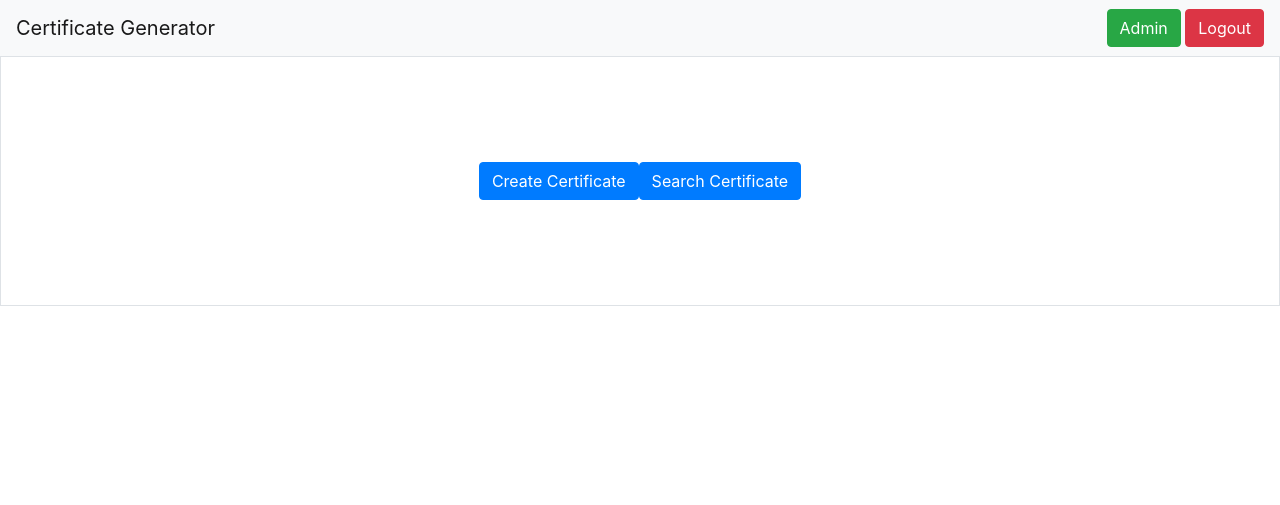
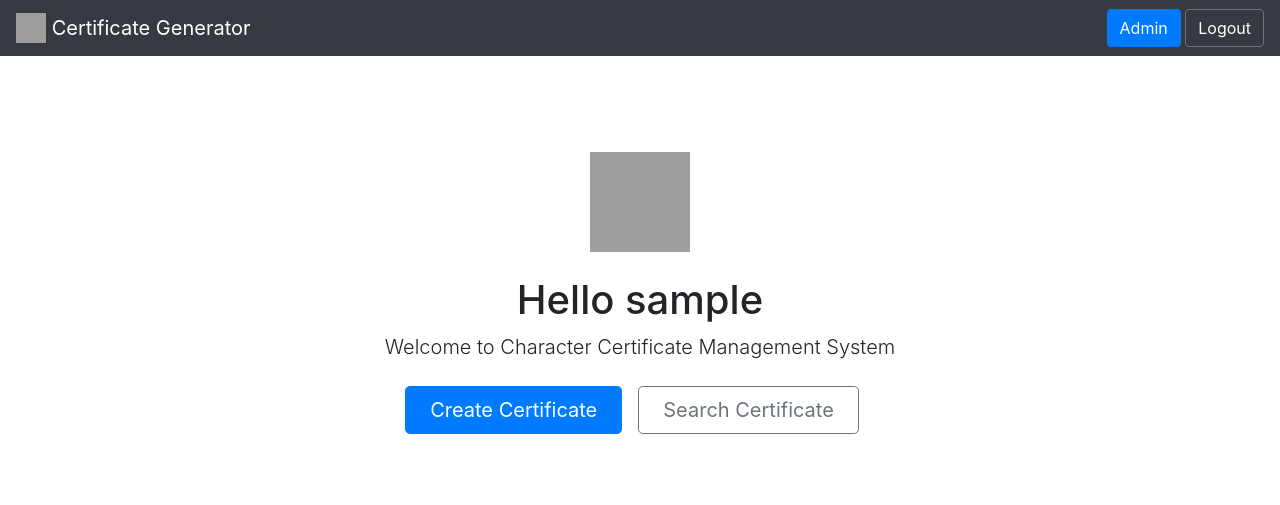
Before and after one commit to thenishantsapkota/CCMS, a Django app: page / in a window 1280 px wide. Shown: the top 505 px of the page. Run offline with Django 4.2, Linux system fonts and the light colour scheme; the visitor is signed in with stand-in values (Sample User, id 1); some libraries are stand-ins or nearby versions; grey boxes are pictures that could not be loaded.

Commit message:
feat: ui changes

```diff
--- a/web_app/templates/base.html
+++ b/web_app/templates/base.html
@@ -16,19 +16,19 @@
 </head>
 <body>
     {% if 'login' not in request.path%}
-    <nav class="navbar navbar-light bg-light">
+    <nav class="navbar navbar-dark bg-dark">
         <a class="navbar-brand" href="{% url 'landing' %}">
-          Certificate Generator
+          <img src="https://soe.mbman.edu.np/wp-content/uploads/2022/08/download-removebg-preview.png" width="30" height="30" alt="" class="d-inline-block align-top"> Certificate Generator
         </a>
 
 
         <div class="row">
             <div class="col-sm-12 text-center">
               {% if request.user.is_staff %}
-              <a href="/admin"><button class="btn btn-success btn-md">Admin</button></a>
+              <a href="/admin"><button class="btn btn-primary btn-md">Admin</button></a>
               {% endif %}
                 {% if request.user.is_authenticated %}
-                <a href="{% url 'logout' %}"><button class="btn btn-danger btn-md">Logout</button></a>
+                <a href="{% url 'logout' %}"><button class="btn btn-outline-secondary btn-md text-white">Logout</button></a>
                 {% else %}
                 <a href="{% url 'login' %}"><button class="btn btn-primary btn-md">Login</button></a>
                 {% endif %}
--- a/web_app/templates/landing.html
+++ b/web_app/templates/landing.html
@@ -6,8 +6,23 @@
 
     </div>
 </div> -->
-<div class="border d-flex align-items-center justify-content-center gap-2" style="height: 250px;">
-    <a href="{% url 'create' %}"><button class="btn btn-primary">Create Certificate</button></a>
-    <a href="{% url 'search' %}"><button class="btn btn-primary">Search Certificate</button></a>
+<!-- <div class="p-5 mb-4 bg-light rounded-3">
+  <div class="container-fluid py-5">
+    <h3 class="display-5 fw-bold">Hello {{request.user.username}}</h3>
+    <p class="col-md-8 fs-4 ">Welcome to Character Certificate Management System</p>
+    <a href="{% url 'create' %}"><button class="btn btn-primary btn-lg">Create Certificate</button></a>
+    <a href="{% url 'search' %}"><button class="btn btn-primary btn-lg">Search Certificate</button></a>
   </div>
+</div> -->
+<div class="px-4 py-5 my-5 text-center">
+  <img class="d-block mx-auto mb-4" src="https://soe.mbman.edu.np/wp-content/uploads/2022/08/download-removebg-preview.png" alt="" width="100" height="100">
+  <h1 class="display-5 fw-bold">Hello {{request.user.username}}</h1>
+  <div class="col-lg-6 mx-auto">
+    <p class="lead mb-4">Welcome to Character Certificate Management System</p>
+    <div class="d-grid gap-5 d-sm-flex justify-content-sm-center">
+      <a href="{% url 'create' %}"><button class="btn btn-primary btn-lg px-4 me-sm-3 mb-4 mr-3">Create Certificate</button></a>
+      <a href="{% url 'search' %}"><button class="btn btn-outline-secondary btn-lg px-4 mr-3">Search Certificate</button></a>
+    </div>
+  </div>
+</div>
 {% endblock %}
--- a/web_app/views/certificate_views.py
+++ b/web_app/views/certificate_views.py
@@ -26,6 +26,7 @@ class CertificateView(View):
         form = self.form(request.POST)
         if form.is_valid():
             new_model = form.save()
+            certificate_path = f"certificate_{form.cleaned_data['registration_number']}.jpg"
             create_certificate(
                 form.cleaned_data["school_name"],
                 form.cleaned_data["school_address"],
@@ -43,13 +44,11 @@ class CertificateView(View):
                 form.cleaned_data["registration_number"],
                 new_model.issued_date,
             )
-            new_model.certificate = (
-                f"media/certificate_{form.cleaned_data['registration_number']}.jpg"
-            )
+            new_model.certificate = certificate_path
             new_model.save()
 
             with open(
-                f"media/certificate_{form.cleaned_data['registration_number']}.jpg",
+                f"media/{certificate_path}",
                 "rb",
             ) as f:
                 data = base64.b64encode(f.read()).decode("utf-8")
@@ -58,7 +57,7 @@ class CertificateView(View):
                 "image": data,
                 "form": form,
                 "title": "image",
-                "filename": f"certificate_{form.cleaned_data['registration_number']}.jpg",
+                "filename": certificate_path,
             }
 
             return render(request, "image.html", ctx)
@@ -74,18 +73,19 @@ class CertificateSearchView(View):
 
     def post(self, request):
         form = self.form(request.POST)
+        certificate_path = f"certificate_{form.data.get('registration_number')}.jpg"
         model = Certificate.objects.filter(
             registration_number=form.data.get("registration_number")
         )
         if not model.exists():
             try:
                 os.system(
-                    f"rm media/certificate_{form.data.get('registration_number')}.jpg"
+                    f"rm media/{certificate_path}"
                 )
             except Exception:
                 pass
         if model.exists() and not exists(
-            f"media/certificate_{form.data.get('registration_number')}.jpg"
+            f"media/{certificate_path}"
         ):
             data = model.first()
             create_certificate(
@@ -108,14 +108,14 @@ class CertificateSearchView(View):
 
         try:
             with open(
-                f"media/certificate_{form.data.get('registration_number')}.jpg", "rb"
+                f"media/{certificate_path}", "rb"
             ) as f:
                 data = base64.b64encode(f.read()).decode("utf-8")
 
             ctx = {
                 "image": data,
                 "form": form,
-                "filename": f"certificate_{form.data.get('registration_number')}.jpg",
+                "filename": certificate_path,
             }
 
             return render(request, "image.html", ctx)
```
